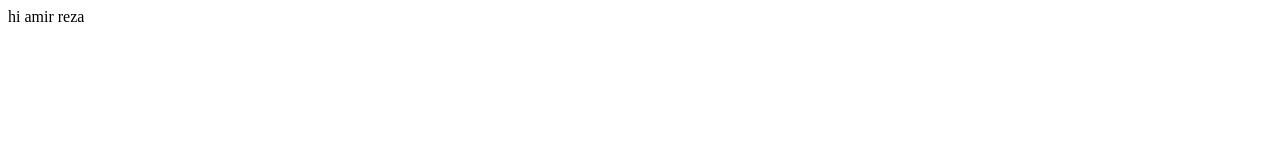
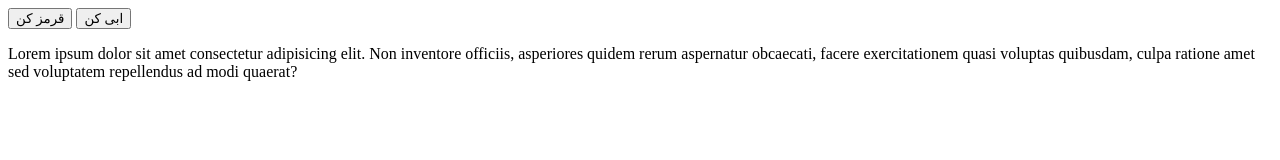
Before and after one commit to armamaleki/amirreza, a plain HTML site: page index.html in a window 1280 px wide. Drawn offline with Linux system fonts and the light colour scheme.

Commit message:
commit for amir reza

```diff
--- a/index.html
+++ b/index.html
@@ -6,6 +6,31 @@
     <title>Document</title>
 </head>
 <body>
-    hi amir reza
+
+        <button onclick="amirReza('red')">
+            قرمز کن
+        </button>
+        <button onclick="amirReza('blue')">
+            ابی کن
+        </button>
+
+        <p>
+                Lorem ipsum dolor sit amet consectetur adipisicing elit. Non inventore officiis, asperiores quidem rerum aspernatur obcaecati, facere exercitationem quasi voluptas quibusdam, culpa ratione amet sed voluptatem repellendus ad modi quaerat?
+        </p>
+
+
+    <script>
+
+        // function name (){
+
+        // }
+        // ()=>{}
+            var p = document.querySelector('p')
+
+        function amirReza(color) {
+            p.style.backgroundColor = color
+        }
+
+    </script>
 </body>
 </html>
```
